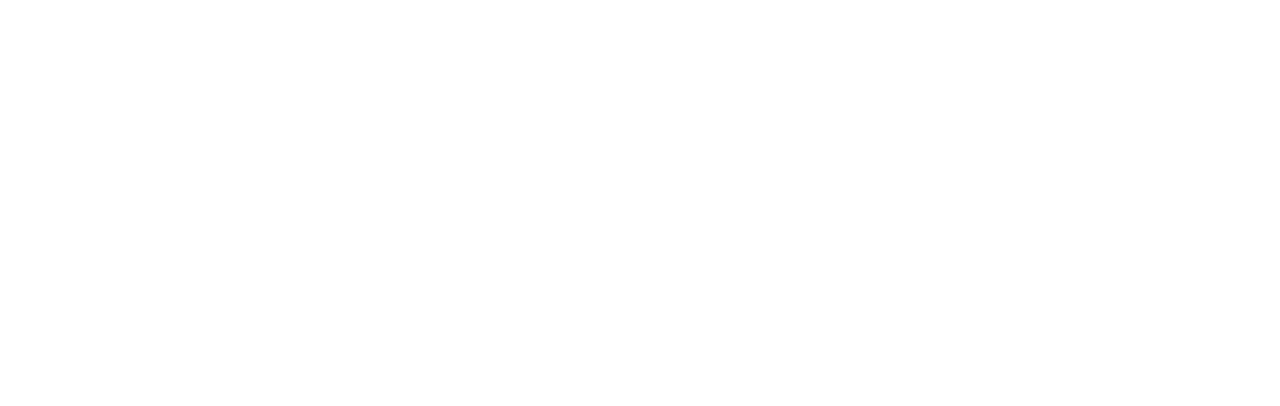
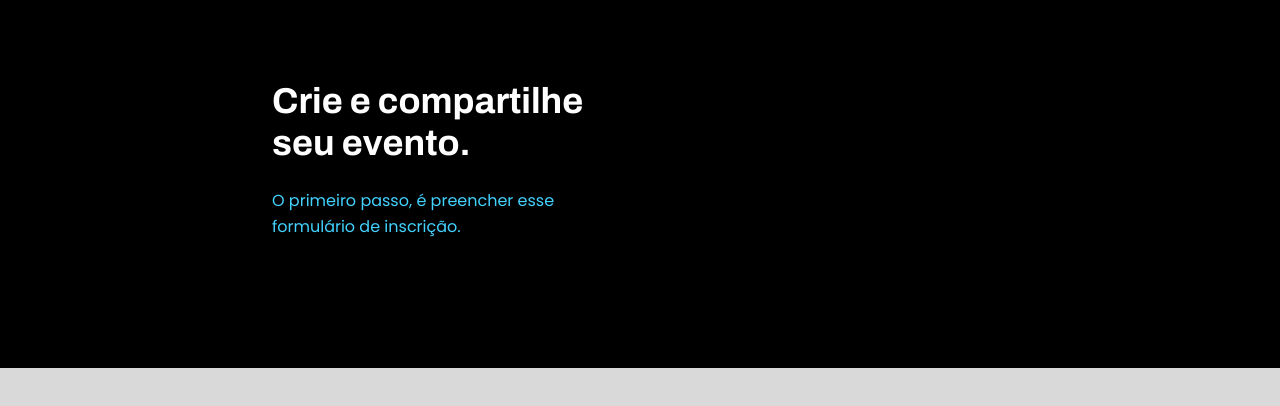
Before and after one commit to kauankarvalho/Formulario, a website: page index.html in a window 1280 px wide. Drawn offline with Linux system fonts and the light colour scheme.

Commit message:
feat: add background to body, header, and fonts

```diff
--- a/index.html
+++ b/index.html
@@ -1,9 +1,16 @@
 <!DOCTYPE html>
-<html lang="pt-br">
+<html lang="pt-br" class="text-[62.5%]">
   <head>
     <meta charset="UTF-8" />
     <meta http-equiv="X-UA-Compatible" content="IE=edge" />
     <meta name="viewport" content="width=device-width, initial-scale=1.0" />
+
+    <link rel="preconnect" href="https://fonts.googleapis.com" />
+    <link rel="preconnect" href="https://fonts.gstatic.com" crossorigin />
+    <link
+      href="https://fonts.googleapis.com/css2?family=Archivo:wght@600;700&family=Poppins&display=swap"
+      rel="stylesheet"
+    />
 
     <link rel="stylesheet" href="./dist/style.css" />
 
@@ -11,5 +18,20 @@
     <title>Formulário</title>
   </head>
 
-  <body></body>
+  <body
+    class="h-screen before:bg-black before:w-[100%] before:h-[36.8rem] before:absolute before:top-0 before:-z-10 bg-[#D9D9D9]"
+  >
+    <header class="flex justify-center mt-[8rem]">
+      <section class="w-[73.6rem]">
+        <div class="w-[31.9rem] flex flex-col gap-[2.4rem]">
+          <h1 class="font-archivo text-[3.6rem]/[4.2rem] text-white font-bold">Crie e compartilhe seu evento.</h1>
+          <p class="font-poppins text-[1.6rem]/[2.6rem] text-[#42D3FF] font-normal">
+            O primeiro passo, é preencher esse formulário de inscrição.
+          </p>
+        </div>
+      </section>
+    </header>
+
+    <main></main>
+  </body>
 </html>
--- a/tailwind.config.js
+++ b/tailwind.config.js
@@ -1,6 +1,11 @@
 /** @type {import('tailwindcss').Config} */
 module.exports = {
   content: ["./index.html"],
-  theme: {},
+  theme: {
+    fontFamily: {
+      archivo: ["Archivo", "sans-serif"],
+      poppins: ["Poppins", "sans-serif"],
+    },
+  },
   plugins: [],
 }
```
Also changed, not shown: dist/style.css.
